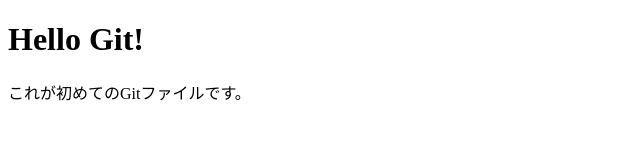
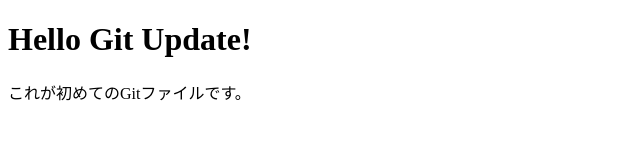
Before and after one commit to 255ykk8r9n-bit/test-git-20251019, a plain HTML site: page index.html in a window 1280 px wide. Shown: the whole page, without its empty margins (0-640 px from the left). Drawn offline with Linux system fonts and the light colour scheme.

Commit message:
index/htmlを更新

```diff
--- a/index.html
+++ b/index.html
@@ -5,7 +5,7 @@
   <title>Hello Git!</title>
 </head>
 <body>
-  <h1>Hello Git!</h1>
+  <h1>Hello Git Update! </h1>
   <p>これが初めてのGitファイルです。</p>
 </body>
 </html>
```
